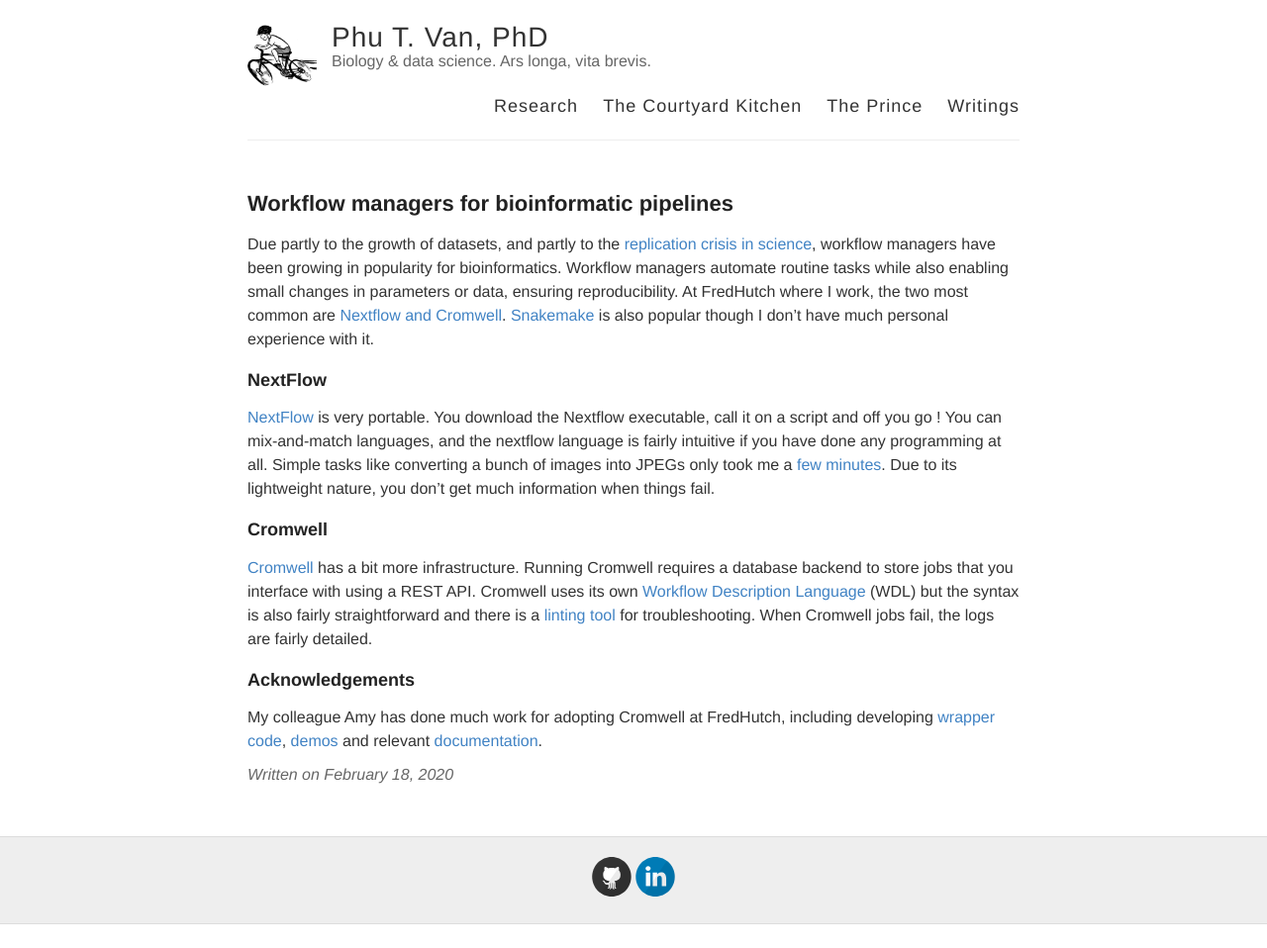
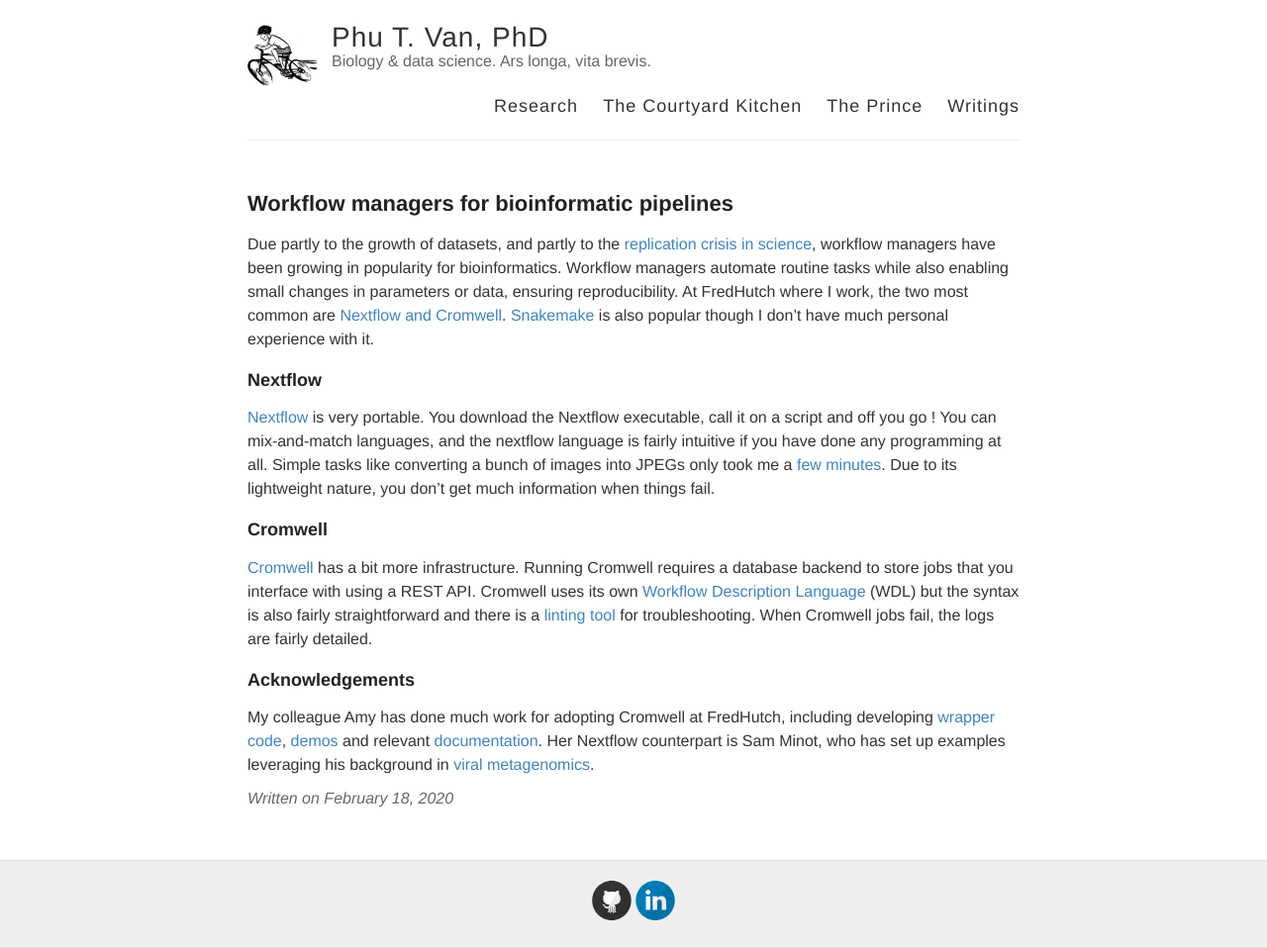
Before and after one commit to ptvan/ptvan.github.io, a Jekyll site: the page built from _posts/2020-02-18-workflow-managers.md, in a window 1280 px wide. Shown: the whole page at 99% size. Built offline with Jekyll 4.4.1, drawn with Linux system fonts in a browser that asks for light colours; before the commit the page ends 934 px from its top, so only the background shows below that.

Commit message:
updated acknowledgements

```diff
--- a/_posts/2020-02-18-workflow-managers.md
+++ b/_posts/2020-02-18-workflow-managers.md
@@ -5,11 +5,11 @@ title: Workflow managers for bioinformatic pipelines
 
 Due partly to the growth of datasets, and partly to the [replication crisis in science](https://jamanetwork.com/journals/jama/fullarticle/201218), workflow managers have been growing in popularity for bioinformatics. Workflow managers automate routine tasks while also enabling small changes in parameters or data, ensuring reproducibility. At FredHutch where I work, the two most common are [Nextflow and Cromwell](https://sciwiki.fredhutch.org/scicomputing/software_overview/#workflow-managers). [Snakemake](https://github.com/snakemake/snakemake) is also popular though I don't have much personal experience with it.
 
-### NextFlow
-[NextFlow](https://www.nextflow.io/) is very portable. You download the Nextflow executable, call it on a script and off you go ! You can mix-and-match languages, and the nextflow language is fairly intuitive if you have done any programming at all. Simple tasks like converting a bunch of images into JPEGs only took me a [few minutes](https://github.com/ptvan/aws/blob/master/image_processing.nf). Due to its lightweight nature, you don't get much information when things fail.
+### Nextflow
+[Nextflow](https://www.nextflow.io/) is very portable. You download the Nextflow executable, call it on a script and off you go ! You can mix-and-match languages, and the nextflow language is fairly intuitive if you have done any programming at all. Simple tasks like converting a bunch of images into JPEGs only took me a [few minutes](https://github.com/ptvan/aws/blob/master/image_processing.nf). Due to its lightweight nature, you don't get much information when things fail.
 
 ### Cromwell
 [Cromwell](https://github.com/broadinstitute/cromwell) has a bit more infrastructure. Running Cromwell requires a database backend to store jobs that you interface with using a REST API. Cromwell uses its own [Workflow Description Language](https://openwdl.org/) (WDL) but the syntax is also fairly straightforward and there is a [linting tool](https://cromwell.readthedocs.io/en/stable/WOMtool/) for troubleshooting. When Cromwell jobs fail, the logs are fairly detailed.
 
 ### Acknowledgements
-My colleague Amy has done much work for adopting Cromwell at FredHutch, including developing [wrapper code](https://github.com/fredhutch/fh.wdlr), [demos](https://github.com/FredHutch/tg-wdl-RNAseqVariantCalling) and relevant [documentation](https://sciwiki.fredhutch.org/compdemos/Cromwell/).
+My colleague Amy has done much work for adopting Cromwell at FredHutch, including developing [wrapper code](https://github.com/fredhutch/fh.wdlr), [demos](https://github.com/FredHutch/tg-wdl-RNAseqVariantCalling) and relevant [documentation](https://sciwiki.fredhutch.org/compdemos/Cromwell/). Her Nextflow counterpart is Sam Minot, who has set up examples leveraging his background in [viral metagenomics](https://github.com/FredHutch/nf-core-aligngenomes).
```
